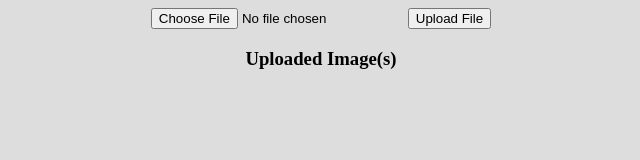
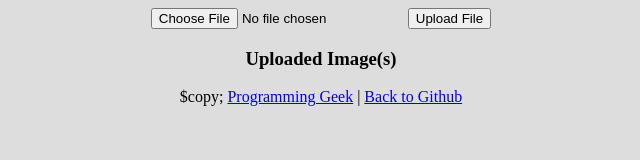
Before and after one commit to vikashvverma/FileUploader, a website: page public/index.html in a window 1280 px wide. Shown: the whole page, without its empty margins (319-959 px from the left). Drawn offline with nearby package versions, Linux system fonts and the light colour scheme.

Commit message:
Add attribution :point_up:

```diff
--- a/public/index.html
+++ b/public/index.html
@@ -53,6 +53,10 @@
 <h3>Uploaded Image(s)</h3>
 </div>
   </div>
+  <div style="text-align:center;">
+      $copy; <a href="http://www.programminggeek.in" target="_blank">Programming Geek</a> |
+      <a href=" http://github.com/vikashvverma/FileUploader"> Back to Github </a>
+  </div>
 
   <!-- Vendor: Javascripts -->
   <script src="//ajax.googleapis.com/ajax/libs/angularjs/1.2.18/angular.min.js"></script>
```
